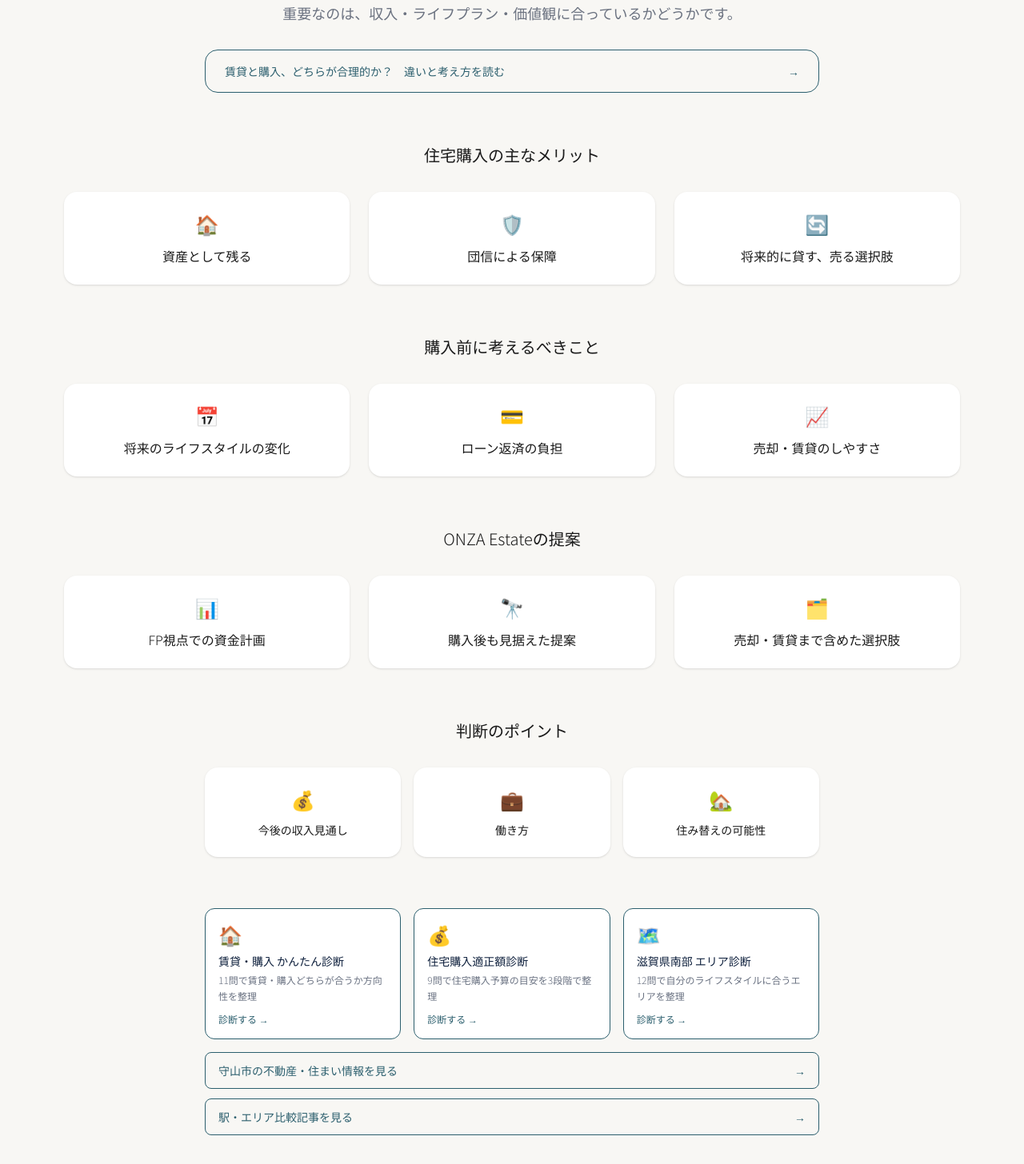
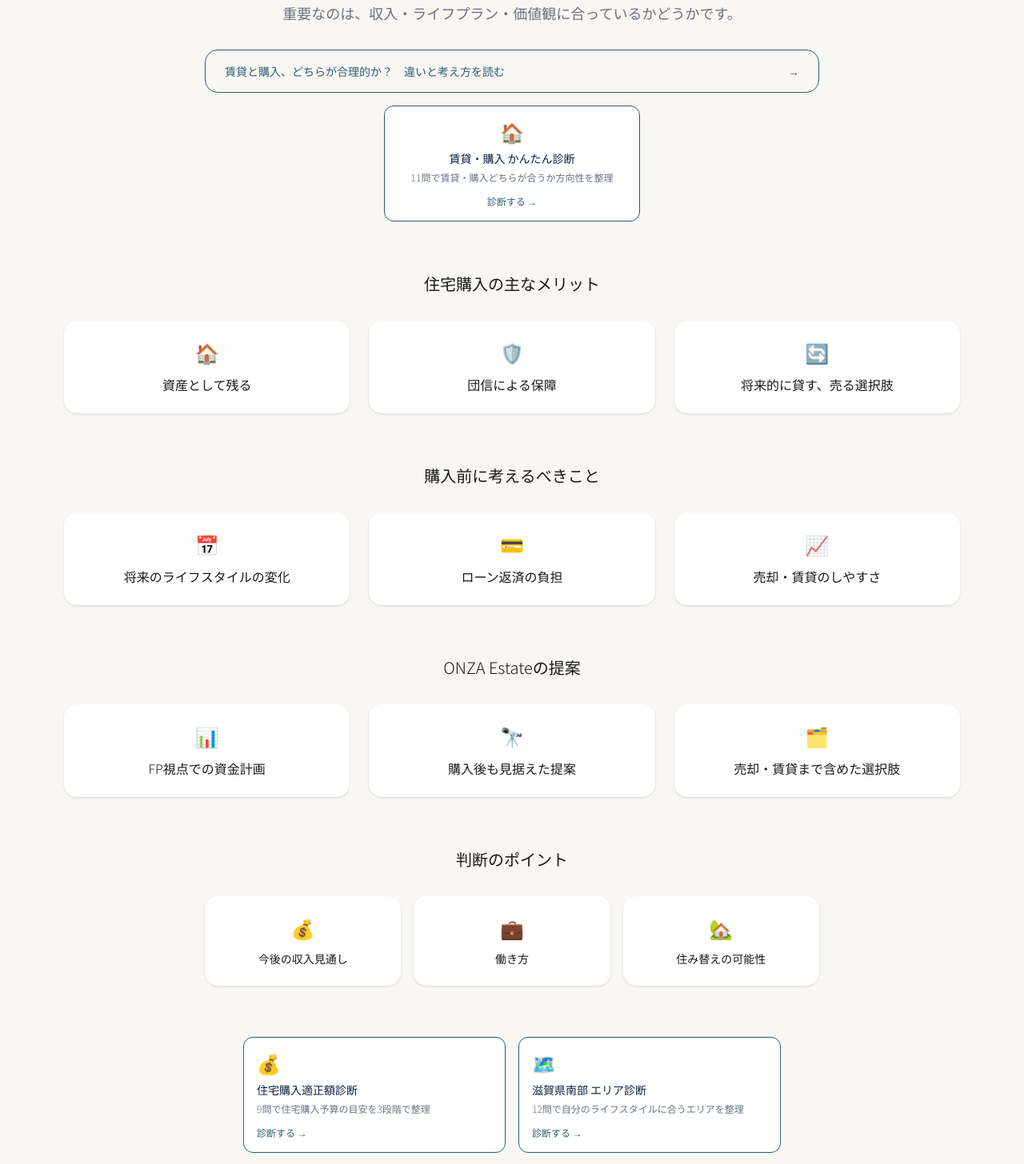
Before and after one commit to idsp0731-gif/onza-estate, a Next.js app: page /housing in a window 1280 px wide. Shown: the part 1245-2701 px from the top of the page at 80% size. Built offline with nearby package versions, Linux system fonts and the light colour scheme.

Commit message:
fix: 住宅購入ページの賃貸VS購入診断カードの配置を変更

```diff
--- a/src/app/housing/page.tsx
+++ b/src/app/housing/page.tsx
@@ -113,6 +113,19 @@
                 <span className="ml-4 shrink-0">→</span>
               </Link>
             </div>
+            <div className="max-w-xs mx-auto mt-4">
+              <Link
+                href="/rent-vs-buy-simulation"
+                className="flex flex-col bg-white border border-[#2C5F6E] rounded-xl p-4 hover:bg-[#2C5F6E]/5 transition-colors"
+              >
+                <div className="text-2xl mb-2">🏠</div>
+                <h3 className="text-sm font-light text-[#0d1f3c] mb-1 leading-snug">賃貸・購入 かんたん診断</h3>
+                <p className="text-xs text-gray-500 font-light leading-relaxed mb-3 flex-1">
+                  11問で賃貸・購入どちらが合うか方向性を整理
+                </p>
+                <span className="text-xs text-[#2C5F6E] font-light">診断する →</span>
+              </Link>
+            </div>
           </div>
 
           {/* 住宅購入の主なメリット */}
@@ -190,18 +203,7 @@
           </div>
 
           {/* 診断リンク */}
-          <div className="grid grid-cols-1 md:grid-cols-3 gap-4 max-w-3xl mx-auto mb-4">
-            <Link
-              href="/rent-vs-buy-simulation"
-              className="flex flex-col bg-white border border-[#2C5F6E] rounded-xl p-4 hover:bg-[#2C5F6E]/5 transition-colors"
-            >
-              <div className="text-2xl mb-2">🏠</div>
-              <h3 className="text-sm font-light text-[#0d1f3c] mb-1 leading-snug">賃貸・購入 かんたん診断</h3>
-              <p className="text-xs text-gray-500 font-light leading-relaxed mb-3 flex-1">
-                11問で賃貸・購入どちらが合うか方向性を整理
-              </p>
-              <span className="text-xs text-[#2C5F6E] font-light">診断する →</span>
-            </Link>
+          <div className="grid grid-cols-1 md:grid-cols-2 gap-4 max-w-2xl mx-auto mb-4">
             <Link
               href="/home-budget-simulation"
               className="flex flex-col bg-white border border-[#2C5F6E] rounded-xl p-4 hover:bg-[#2C5F6E]/5 transition-colors"
```
